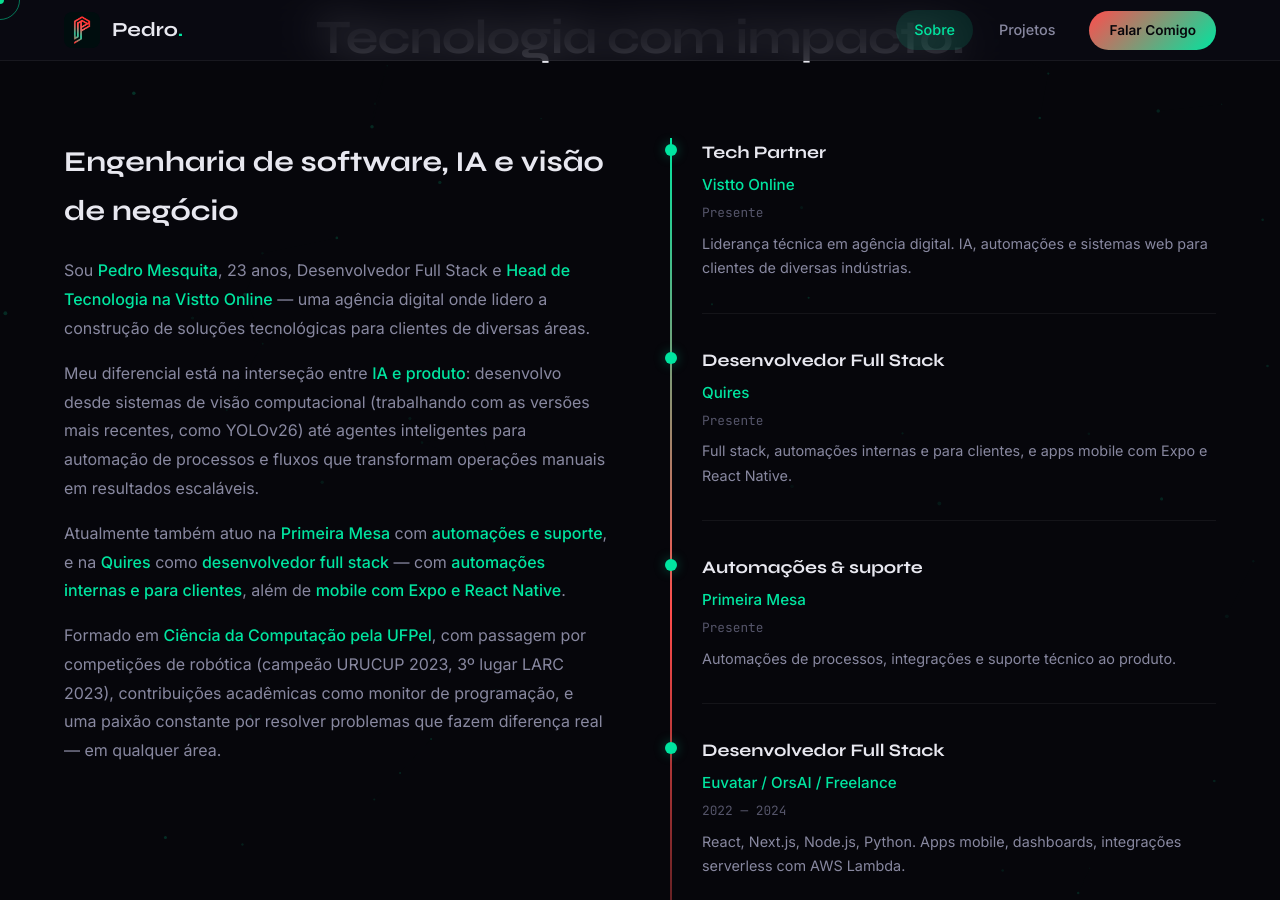
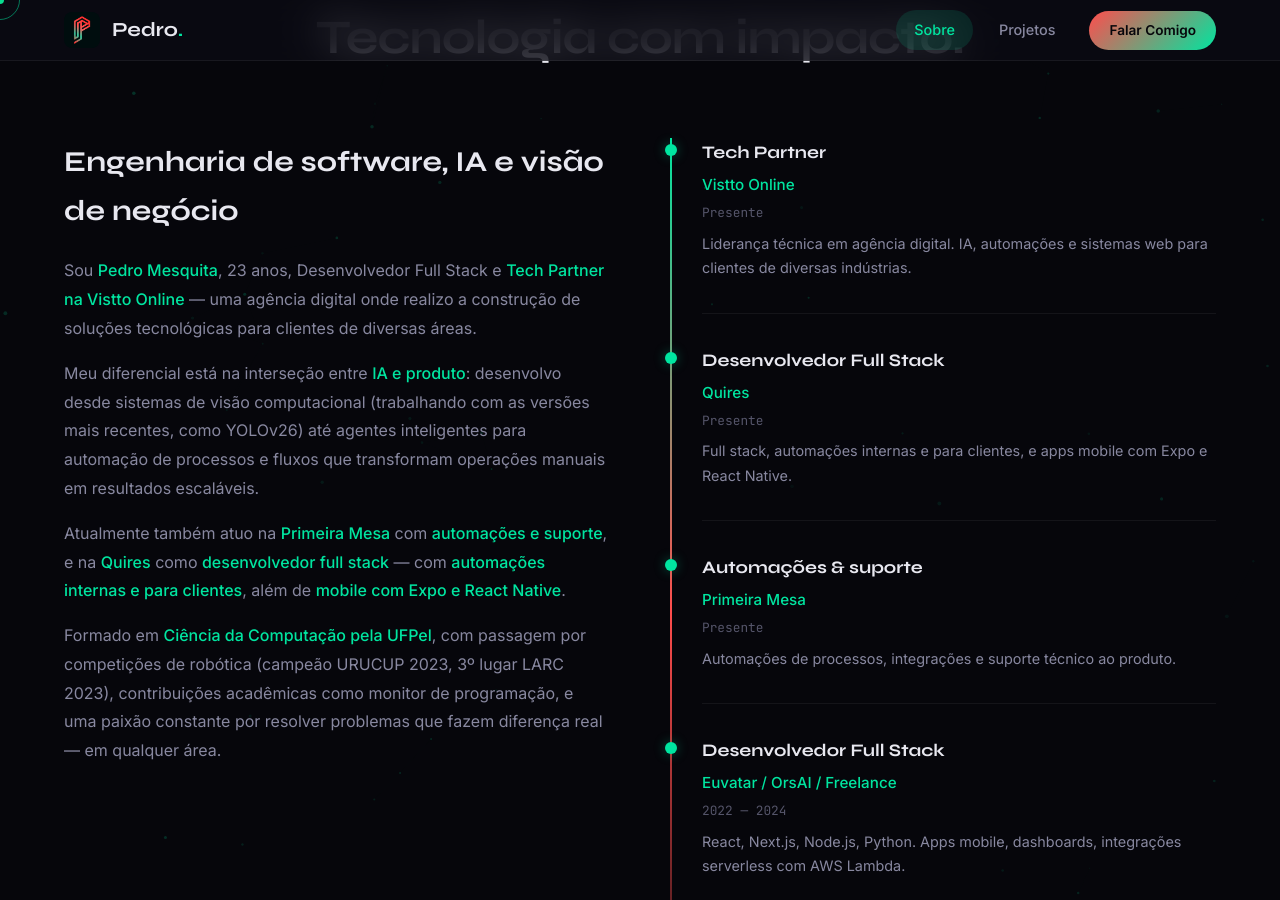
Before and after one commit to pepemesquita/pepemesquita.github.io, a Jekyll site: the page built from index.html, in a window 1280 px wide and 900 px high, scrolled down 1541 px. Built offline with Jekyll 4.4.1, drawn with Linux system fonts in a browser that asks for light colours.

Commit message:
fix: update job title from "Head de Tecnologia" to "Tech Partner" in index.html for consistency with recent changes

```diff
--- a/index.html
+++ b/index.html
@@ -127,7 +127,7 @@
         <div class="about-text reveal-left">
           <h3>Engenharia de software, IA e visão de negócio</h3>
           <p>
-            Sou <span class="highlight">Pedro Mesquita</span>, 23 anos, Desenvolvedor Full Stack e <span class="highlight">Head de Tecnologia na Vistto Online</span> — uma agência digital onde lidero a construção de soluções tecnológicas para clientes de diversas áreas.
+            Sou <span class="highlight">Pedro Mesquita</span>, 23 anos, Desenvolvedor Full Stack e <span class="highlight">Tech Partner na Vistto Online</span> — uma agência digital onde realizo a construção de soluções tecnológicas para clientes de diversas áreas.
           </p>
           <p>
             Meu diferencial está na interseção entre <span class="highlight">IA e produto</span>: desenvolvo desde sistemas de visão computacional (trabalhando com as versões mais recentes, como YOLOv26) até agentes inteligentes para automação de processos e fluxos que transformam operações manuais em resultados escaláveis.
```
